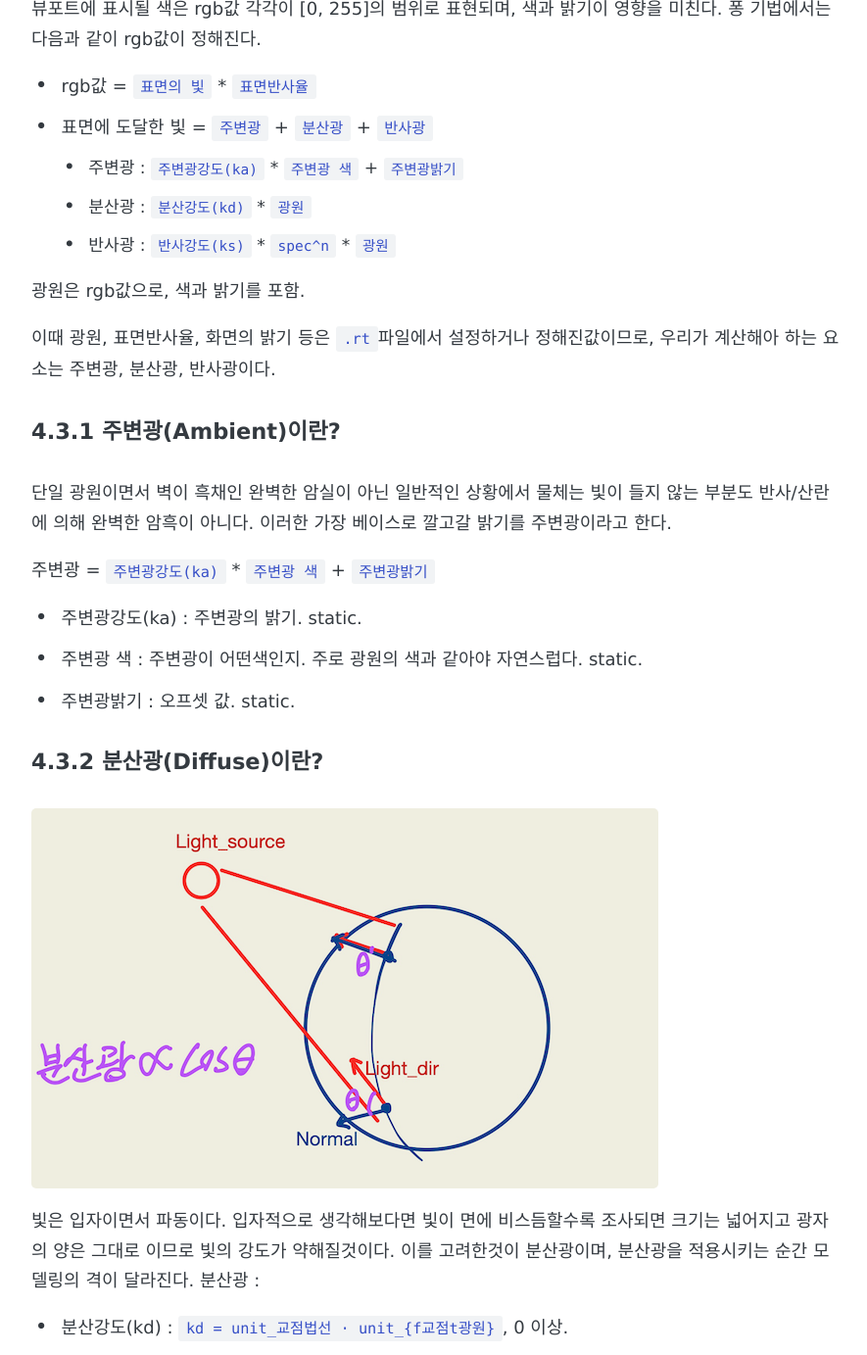
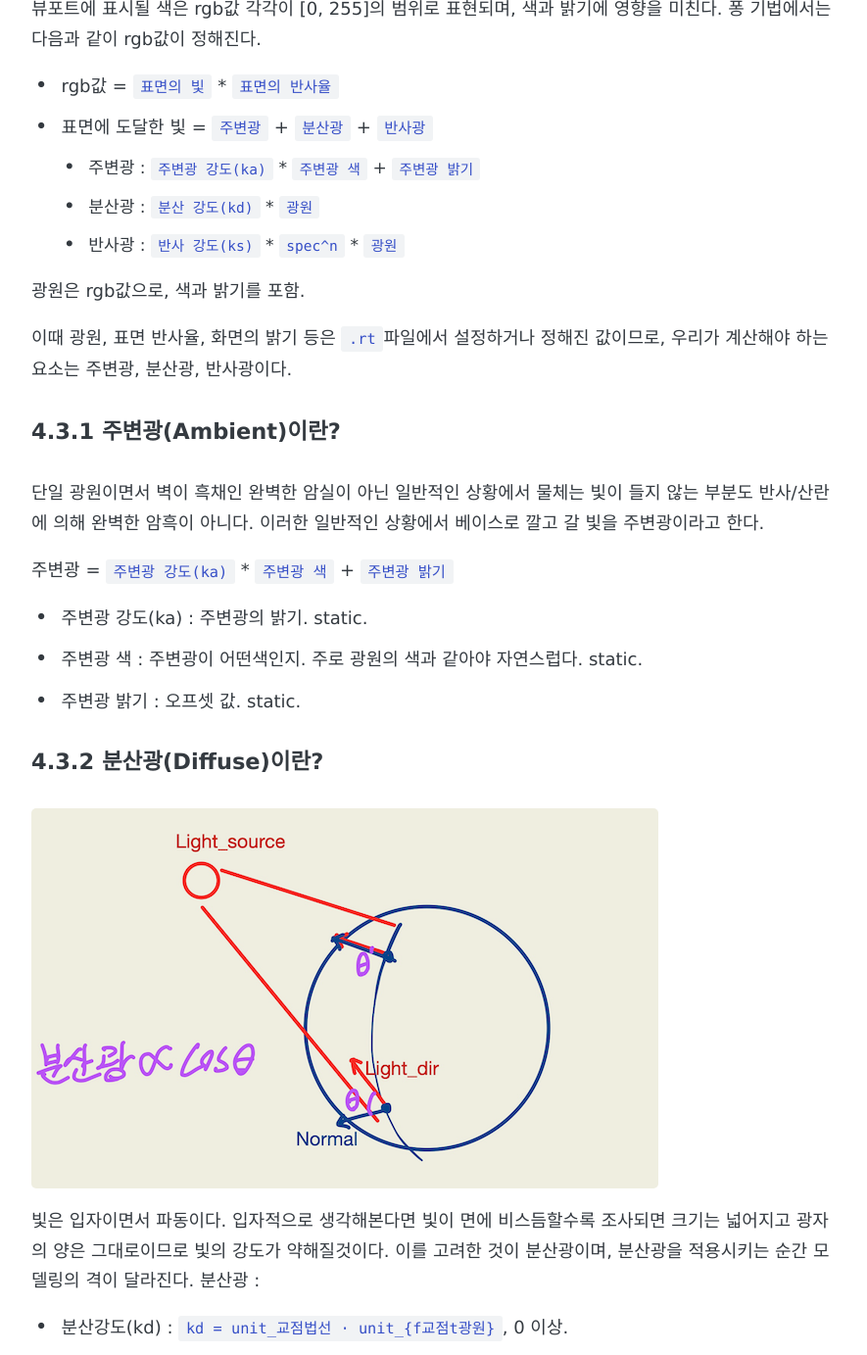
Before and after one commit to gyujun9403/gyujun9403.github.io, a Jekyll site: the page built from _posts/2022-03-09-MiniRT_init.md, in a window 1280 px wide and 1400 px high, scrolled down 5989 px, cut to the strip 17-1400 px from the top of the window. Shown: the whole strip at 98% size, without its empty margins (194-1079 px from the left). Built offline with Jekyll 4.4.1, drawn with Linux system fonts in a browser that asks for light colours; some web fonts are replaced; comment, search, counter and statistics services are not loaded; some of the changed text lies outside the part shown.

Commit message:
오탈자 수정

```diff
--- a/_posts/2022-03-09-MiniRT_init.md
+++ b/_posts/2022-03-09-MiniRT_init.md
@@ -6,10 +6,10 @@ https://github.com/Likilee/mini_raytracing_in_c
 
 ## 00. 과제 개요
 C를 이용해 레이트레이서를 만드는 과제.
-레이트레이싱 : 물체가 보이는 물리적 현상을 실뮬레이션하는 가장 직접적인 방법
+레이트레이싱 : 물체가 보이는 물리적 현상을 시뮬레이션하는 가장 직접적인 방법
 
-랜더링 : 3차원 공간의 객체를 2차원 화면인 하나의 장면으로 바꾸어 표현하는 것. 2차원으로 표시된 물최를 3차원 물체처럼 보이게 하는것.
-- 변환 : 3차원 모델 좌표계의 정점들을 2차원 도멜 화면 좌표계로 바꾸는 것
+렌더링 : 3차원 공간의 객체를 2차원 화면인 하나의 장면으로 바꾸어 표현하는 것. 2차원으로 표시된 물체를 3차원 물체처럼 보이게 하는것.
+- 변환 : 3차원 모델 좌표계의 정점들을 2차원에 투영된 모델로 바꾸는 것
 - 색칠 : 객체의 색체/조명/매핑으로 원하는 효과로 표현하는것.
 
 ## 01. RGB PPM
@@ -51,15 +51,15 @@ a벡터에 투영된 b벡터의 길이는 `|b|cos(θ)`이므로, `|b|cos(θ) = (
 ### 3.1.2 뷰포트의 폭/높이 벡터
 이를 알기 위해서는 아래의 그림처럼 카메라가 바라보는 방향을 y축으로 하는 기저공간을 만들 필요가 있다. 이 기저공간의 xz평면이 뷰포트이다.
 ![camera](https://learnopengl.com/img/getting-started/camera_axes.png)
-우선, 뷰포트(캠버스)는 회전하기 않는다. 즉 우리가 고개를 들거나 돌리는 화면은 고려하더라도, 고개를 좌우로 꺽는(부표트 회전)은 가정하지 않는다. 이러한 가정 하에서 뷰포트의 단위벡터를 구할수 있는 아주 괜찮은 트릭 하나를 얻는다.
-1. 카메라 방향벡터와 기존z좌표축 단위젝터를 외적한다. 그러면 horizion성분의 뷰포트 벡터를 얻을 수 있다.
-2. horizion성분의 뷰포트 벡터와 카메라 방향벡터를 외적한다. 그러면 vertical성분의 뷰포트 벡터를 얻을 수 있다.
+우선, 뷰포트(캠버스)는 회전하지 않는다. 즉 우리가 고개를 들거나 돌리는 화면은 고려하더라도, 고개를 좌우로 꺾는(뷰포트 회전)은 가정하지 않는다. 이러한 가정 하에서 뷰포트의 단위벡터를 구할수 있는 아주 괜찮은 트릭 하나를 얻는다.
+1. 카메라 방향벡터와 기존 좌표의 z축 단위벡터를 외적한다. 그러면 horizon성분의 뷰포트 벡터를 얻을 수 있다.
+2. horizon성분의 뷰포트 벡터와 카메라 방향벡터를 외적한다. 그러면 vertical성분의 뷰포트 벡터를 얻을 수 있다.
 
 
 ### 3.1 `{f카메라t픽셀}`벡터 계산
 1. 뷰포트의 왼쪽 상단부터 우측 하단 픽셀까지 차례대로 채워나간다. 뷰포트 단위벡터들로부터 `{f중앙t좌측상단}`벡터를 만든다.
-	- 계산식은 `(1 - width)horizion + (height - 1)vertical`.
-2. 카메라 방향벡터와 위에서 구한 좌하단을 가르키는 벡터를 더하면 뷰포트 좌 하단 정중앙을 가르키는 벡터를 알수 있다(`{f카메라t픽셀}` 벡터).
+	- 계산식은 `(1 - width)horizon + (height - 1)vertical`.
+2. 카메라 방향벡터와 위에서 구한 좌하단을 가리키는 벡터를 더하면 뷰포트 좌 하단 정중앙을 가리키는 벡터를 알수 있다(`{f카메라t픽셀}` 벡터).
 
 결과
 ![viewport](/images/42seoul/miniRT/viewport.png)
@@ -69,8 +69,7 @@ a벡터에 투영된 b벡터의 길이는 `|b|cos(θ)`이므로, `|b|cos(θ) = (
 ### 04.1 개요
 ![ray](https://upload.wikimedia.org/wikipedia/commons/thumb/8/83/Ray_trace_diagram.svg/300px-Ray_trace_diagram.svg.png) 출처 : 위키피디아
 
-원래는 빛이 물체에 부딪혀서 반사된 빛을 보는것이다. 하지만 이 방법을 그대로 하면 카메라에 잡히지 않는 빛까지 모두 계산해야한다.
-따라서 반대로 카메라로 부터 빛(ray)를 쏘고, 그것이 물체와 충돌하면 이를 뷰포트에 표시하는 방법이다.
+원래는 빛이 물체에 부딪혀서 반사된 빛을 보는것이다. 하지만 이 방법을 그대로 하면 카메라에 잡히지 않는 빛까지 모두 계산해야한다. 따라서 반대로 카메라로부터 빛(ray)을 쏘고, 그것이 물체와 충돌하면 이를 뷰포트에 표시하는 방법이다.
 1. (이전) `{f카메라t픽셀}`벡터를 계산한다.
 2. (4.1) `{f카메라t픽셀}`벡터가 특정 위치의 물체를 hit하는지 판단한다.
 3. (4.2) hit하면 그 위치의 색을 계산하고 출력한다. -> 색의 표현
@@ -93,29 +89,29 @@ a벡터에 투영된 b벡터의 길이는 `|b|cos(θ)`이므로, `|b|cos(θ) = (
 
 ![](https://camo.githubusercontent.com/c60b46160a45975556d284b6beb690e8edcdf2d9306978f3430b1d631cd3cf98/68747470733a2f2f6c6561726e6f70656e676c2e636f6d2f696d672f6c69676874696e672f62617369635f6c69676874696e675f70686f6e672e706e67)
 
-뷰포트에 표시될 색은 rgb값 각각이 [0, 255]의 범위로 표현되며, 색과 밝기이 영향을 미친다. 퐁 기법에서는 다음과 같이 rgb값이 정해진다.
-- rgb값 = `표면의 빛` * `표면반사율`
+뷰포트에 표시될 색은 rgb값 각각이 [0, 255]의 범위로 표현되며, 색과 밝기에 영향을 미친다. 퐁 기법에서는 다음과 같이 rgb값이 정해진다.
+- rgb값 = `표면의 빛` * `표면의 반사율`
 - 표면에 도달한 빛 = `주변광` + `분산광` + `반사광`
-	- 주변광 : `주변광강도(ka)` * `주변광 색` + `주변광밝기`
-	- 분산광 : `분산강도(kd)` * `광원`
-	- 반사광 : `반사강도(ks)` * `spec^n` * `광원`
+	- 주변광 : `주변광 강도(ka)` * `주변광 색` + `주변광 밝기`
+	- 분산광 : `분산 강도(kd)` * `광원`
+	- 반사광 : `반사 강도(ks)` * `spec^n` * `광원`
 
 광원은 rgb값으로, 색과 밝기를 포함.
 
-이때 광원, 표면반사율, 화면의 밝기 등은 `.rt`파일에서 설정하거나 정해진값이므로, 우리가 계산해아 하는 요소는 주변광, 분산광, 반사광이다.
+이때 광원, 표면 반사율, 화면의 밝기 등은 `.rt`파일에서 설정하거나 정해진 값이므로, 우리가 계산해야 하는 요소는 주변광, 분산광, 반사광이다.
 
 #### 4.3.1 주변광(Ambient)이란?
 단일 광원이면서 벽이 흑채인 완벽한 암실이 아닌 일반적인 상황에서 물체는 빛이 들지 않는 부분도 반사/산란에 의해 완벽한 암흑이 아니다.
-이러한 가장 베이스로 깔고갈 밝기를 주변광이라고 한다.
+이러한 일반적인 상황에서 베이스로 깔고 갈 빛을 주변광이라고 한다.
 
-주변광 = `주변광강도(ka)` * `주변광 색` + `주변광밝기`
-- 주변광강도(ka) : 주변광의 밝기. static.
+주변광 = `주변광 강도(ka)` * `주변광 색` + `주변광 밝기`
+- 주변광 강도(ka) : 주변광의 밝기. static.
 - 주변광 색 : 주변광이 어떤색인지. 주로 광원의 색과 같아야 자연스럽다. static.
-- 주변광밝기 : 오프셋 값. static.
+- 주변광 밝기 : 오프셋 값. static.
 
 #### 4.3.2 분산광(Diffuse)이란?
 ![Diffuse](/images/42seoul/miniRT/Diffuse.png)
-빛은 입자이면서 파동이다. 입자적으로 생각해보다면 빛이 면에 비스듬할수록 조사되면 크기는 넓어지고 광자의 양은 그대로 이므로 빛의 강도가 약해질것이다. 이를 고려한것이 분산광이며, 분산광을 적용시키는 순간 모델링의 격이 달라진다.
+빛은 입자이면서 파동이다. 입자적으로 생각해본다면 빛이 면에 비스듬할수록 조사되면 크기는 넓어지고 광자의 양은 그대로이므로 빛의 강도가 약해질것이다. 이를 고려한 것이 분산광이며, 분산광을 적용시키는 순간 모델링의 격이 달라진다.
 분산광 :
 - 분산강도(kd) : `kd = unit_교점법선 ⋅ unit_{f교점t광원}`, 0 이상.
 - 광원 : rgb값. static.
```
Also changed, not shown: other parts of _posts/2022-03-09-MiniRT_init.md (+12 -15 lines).
